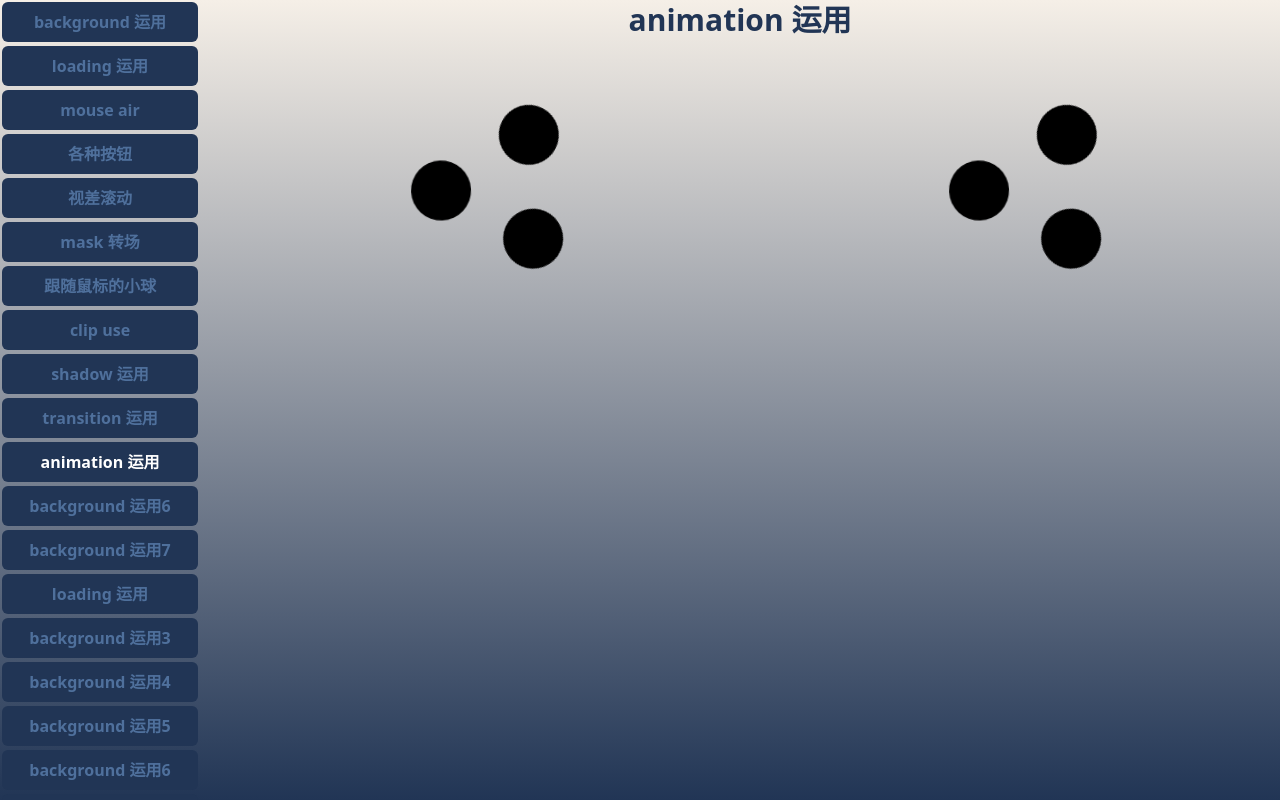
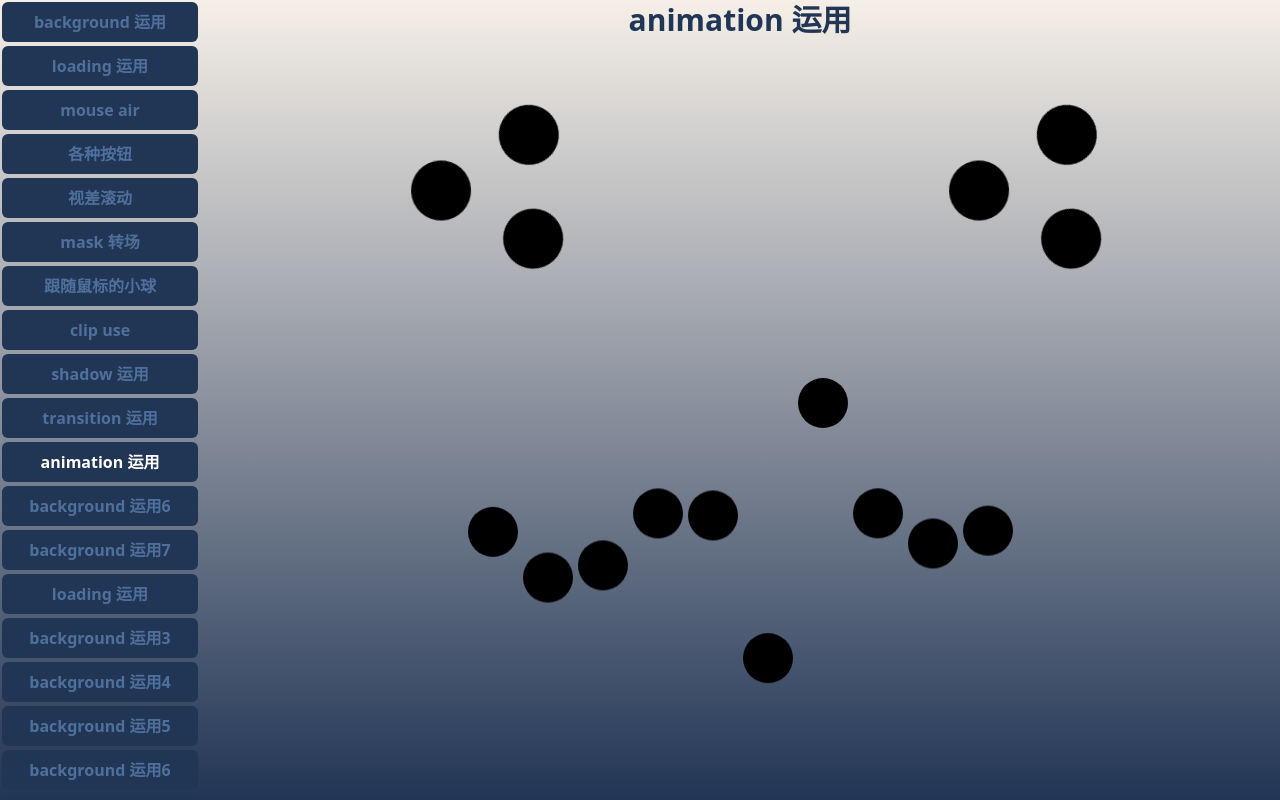
Before and after one commit to XyanZhang/nextjs-css-example, a Next.js app: page /animation in a window 1280 px wide. Built offline with nearby package versions, Linux system fonts and the light colour scheme.

Commit message:
feat: animation up balls

```diff
--- a/src/app/(items)/animation/index.module.scss
+++ b/src/app/(items)/animation/index.module.scss
@@ -69,3 +69,33 @@
     transform: rotate(360deg);
   }
 }
+
+.randomMove {
+  ul {
+    display: flex;
+    flex-wrap: nowrap;
+    gap: 5px;
+  }
+  li {
+    width: 50px;
+    height: 50px;
+    border-radius: 50%;
+    background: #000;
+    animation: move 3s infinite 1s linear;
+    // animation-timing-function: cubic-bezier(0.1, 0.7, 1.0, 0.1);
+  }
+  @for $i from 1 to 11 {
+    li:nth-child(#{$i}) {
+        animation-duration: #{random(10000)/1000 + 2}s;
+        animation-delay: #{random(1000)/1000 + 1}s;
+    }
+  }
+  @keyframes move {
+    0% {
+      transform: translate(0, 0);
+    }
+    100% {
+      transform: translate(0, -300px);
+    }
+  }
+}
--- a/src/app/(items)/animation/page.tsx
+++ b/src/app/(items)/animation/page.tsx
@@ -17,6 +17,22 @@ export default function AnimationCSS() {
           <span className={styles.item2}></span>
         </div>
       </div>
+      <div className="flex justify-around h-screen items-center">
+        <div className={styles.randomMove}>
+        <ul>
+          <li></li>
+          <li></li>
+          <li></li>
+          <li></li>
+          <li></li>
+          <li></li>
+          <li></li>
+          <li></li>
+          <li></li>
+          <li></li>
+        </ul>
+        </div>
+      </div>
     </div>
   )
 }
```
